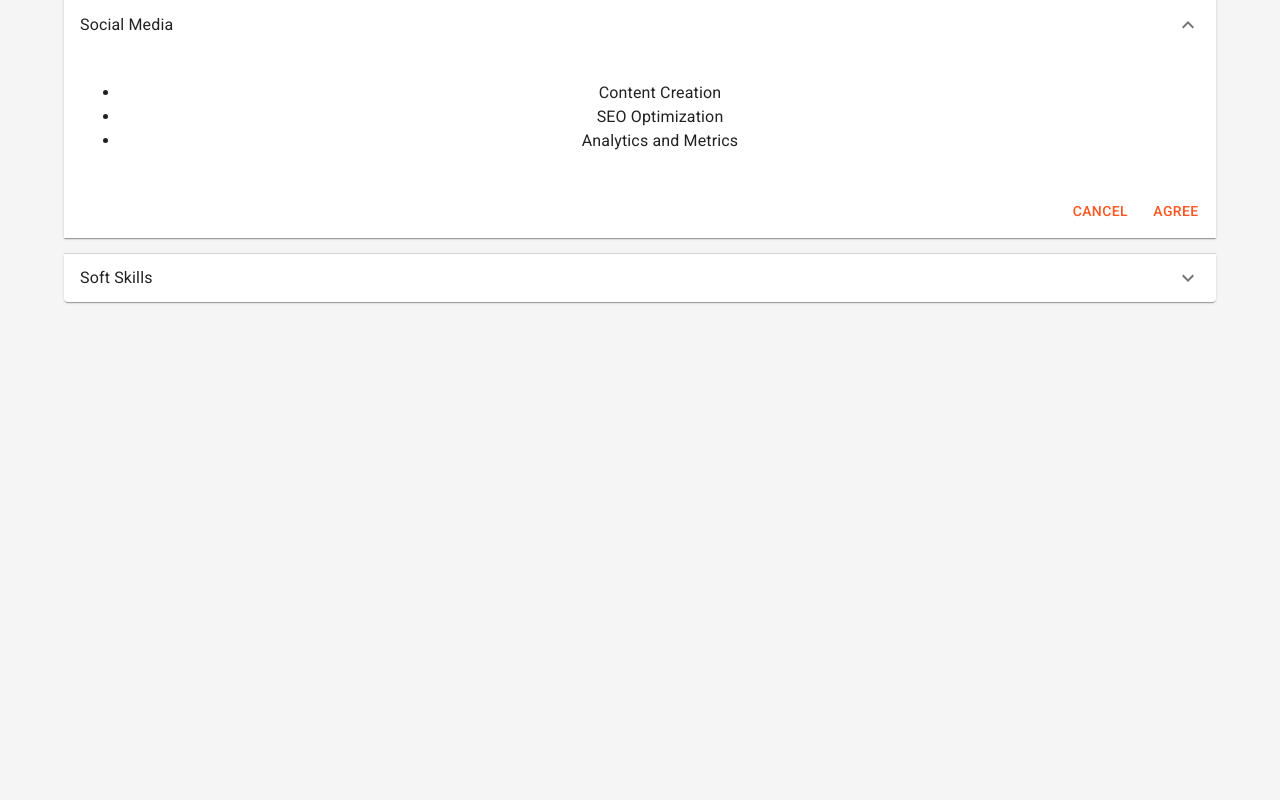
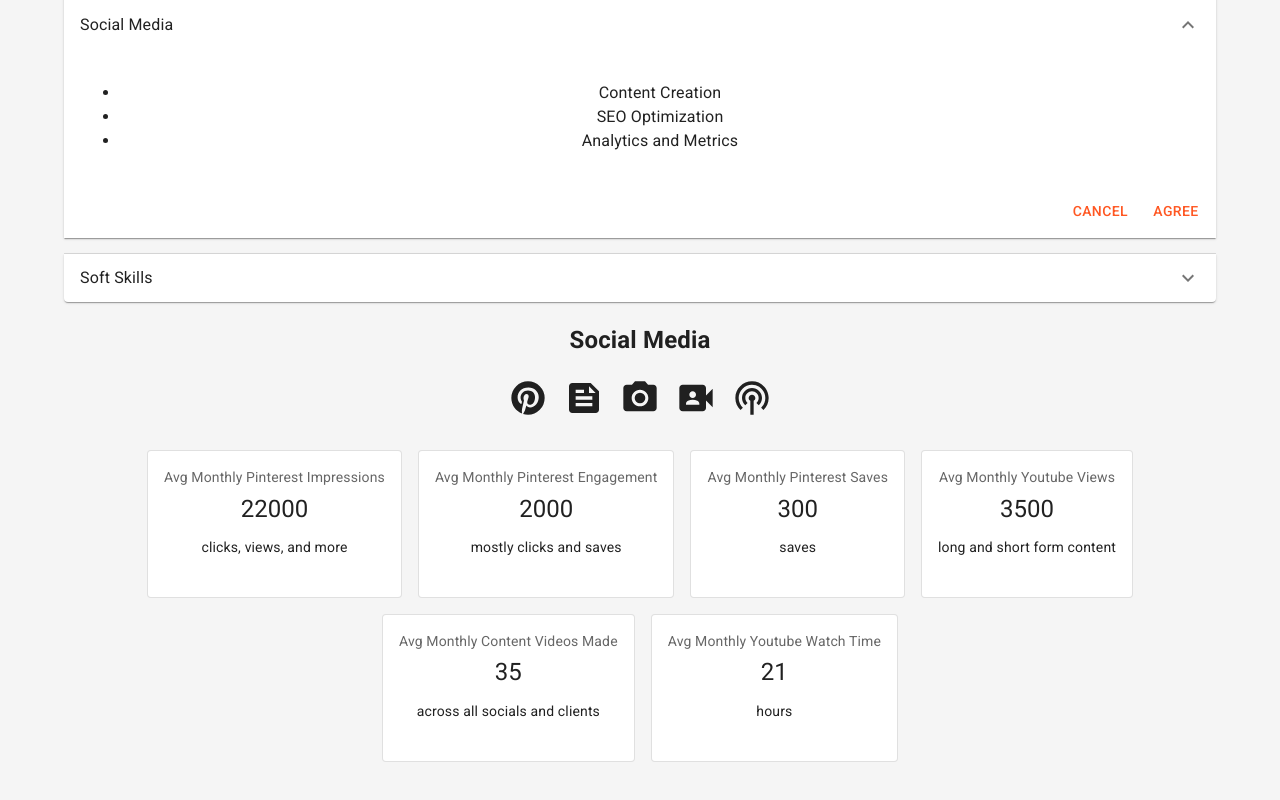
Before and after one commit to clarissafuller/portfolio, a React (Vite) app: page / in a window 1280 px wide. Shown: the part 1783-2583 px from the top of the page. Before the commit the page ends 2141 px from the top, so only its background shows below. Built offline with nearby package versions, Linux system fonts and the light colour scheme.

Commit message:
adds social media stats to pinterest component:

```diff
--- a/src/App.jsx
+++ b/src/App.jsx
@@ -15,6 +15,7 @@ import StatBox from "./components/StatBox";
 import CareerTimeline from "./components/CareerTimeline";
 import SkillsList from "./components/SkillsList";
 import DateTime from "./components/DateTime";
+import Pinterest from "./components/Pinterest";
 import "@fontsource/roboto/300.css";
 import "@fontsource/roboto/400.css";
 import "@fontsource/roboto/500.css";
@@ -60,6 +61,8 @@ function App() {
           <CareerTimeline id="career-timeline" />
           <h2>Skills</h2>
           <SkillsList />
+          <h2>Social Media</h2>
+          <Pinterest />
         </Box>
         <Grid container spacing={3}>
           <Grid item xs={12}></Grid>
--- /dev/null
+++ b/src/components/Pinterest.jsx
@@ -0,0 +1,134 @@
+import React from "react";
+import Box from "@mui/material/Box";
+import Card from "@mui/material/Card";
+import CardActions from "@mui/material/CardActions";
+import CardContent from "@mui/material/CardContent";
+import Button from "@mui/material/Button";
+import Typography from "@mui/material/Typography";
+import PinterestIcon from "@mui/icons-material/Pinterest";
+import FeedIcon from "@mui/icons-material/Feed";
+import CameraAltIcon from "@mui/icons-material/CameraAlt";
+import VideoCameraFrontIcon from "@mui/icons-material/VideoCameraFront";
+import PodcastsIcon from "@mui/icons-material/Podcasts";
+
+function CustomCard({
+  title,
+  number,
+  description,
+  detail,
+  buttonText,
+  scrollToId,
+}) {
+  const handleScroll = () => {
+    const element = document.getElementById(scrollToId);
+    if (element) {
+      element.scrollIntoView({ behavior: "smooth" });
+    }
+  };
+
+  return (
+    <Card
+      variant="outlined"
+      sx={{
+        display: "flex",
+        flexDirection: "column",
+        justifyContent: "space-between",
+      }}
+    >
+      <CardContent>
+        <Typography sx={{ fontSize: 14 }} color="text.secondary" gutterBottom>
+          {title}
+        </Typography>
+        <Typography variant="h5" component="div">
+          {number}
+        </Typography>
+        <Typography sx={{ mb: 1.5 }} color="text.secondary">
+          {description}
+        </Typography>
+        <Typography variant="body2">
+          {detail}
+          <br />
+        </Typography>
+      </CardContent>
+      <CardActions>
+        <Button size="small" onClick={handleScroll}>
+          {buttonText}
+        </Button>
+      </CardActions>
+    </Card>
+  );
+}
+
+export default function Pinterest() {
+  const cardsData = [
+    {
+      title: "Avg Monthly Pinterest Impressions",
+      number: 22000,
+      detail: "clicks, views, and more",
+    },
+    {
+      title: "Avg Monthly Pinterest Engagement",
+      number: 2000,
+      detail: "mostly clicks and saves",
+    },
+    {
+      title: "Avg Monthly Pinterest Saves",
+      number: 300,
+      detail: "saves",
+    },
+    {
+      title: "Avg Monthly Youtube Views",
+      number: 3500,
+      detail: "long and short form content",
+    },
+    {
+      title: "Avg Monthly Content Videos Made",
+      number: 35,
+      detail: "across all socials and clients",
+    },
+    {
+      title: "Avg Monthly Youtube Watch Time",
+      number: 21,
+      detail: "hours",
+    },
+  ];
+
+  return (
+    <>
+      <Box
+        sx={{
+          display: "flex",
+          justifyContent: "center",
+          gap: 2,
+          mt: 2,
+          flexWrap: "wrap",
+        }}
+      >
+        <PinterestIcon sx={{ fontSize: 40 }} />
+        <FeedIcon sx={{ fontSize: 40 }} />
+        <CameraAltIcon sx={{ fontSize: 40 }} />
+        <VideoCameraFrontIcon sx={{ fontSize: 40 }} />
+        <PodcastsIcon sx={{ fontSize: 40 }} />
+      </Box>
+      <Box
+        sx={{
+          display: "flex",
+          justifyContent: "center",
+          gap: 2,
+          mt: 4,
+          flexWrap: "wrap",
+        }}
+      >
+        {cardsData.map((card, index) => (
+          <Box key={index} sx={{ maxWidth: 275 }}>
+            <CustomCard
+              title={card.title}
+              number={card.number}
+              detail={card.detail}
+            />
+          </Box>
+        ))}
+      </Box>
+    </>
+  );
+}
```
